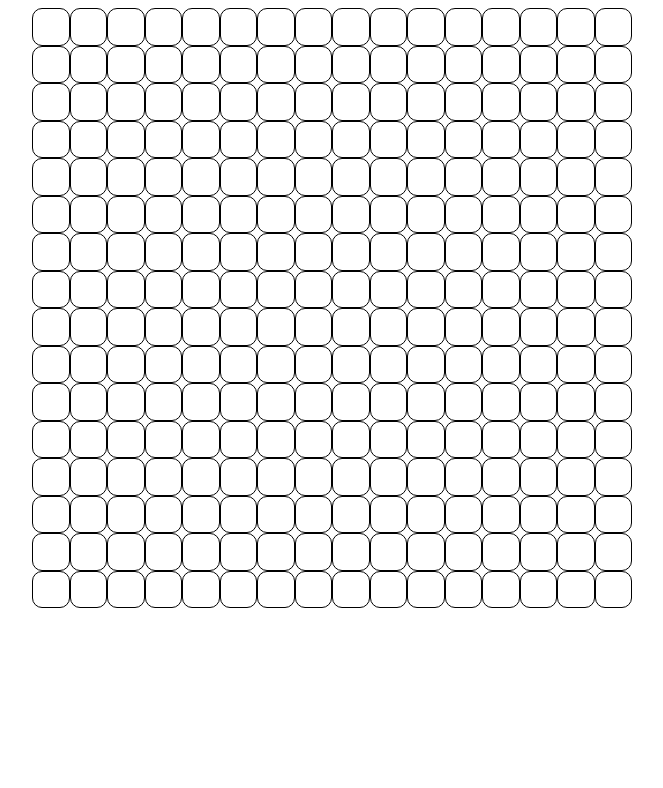
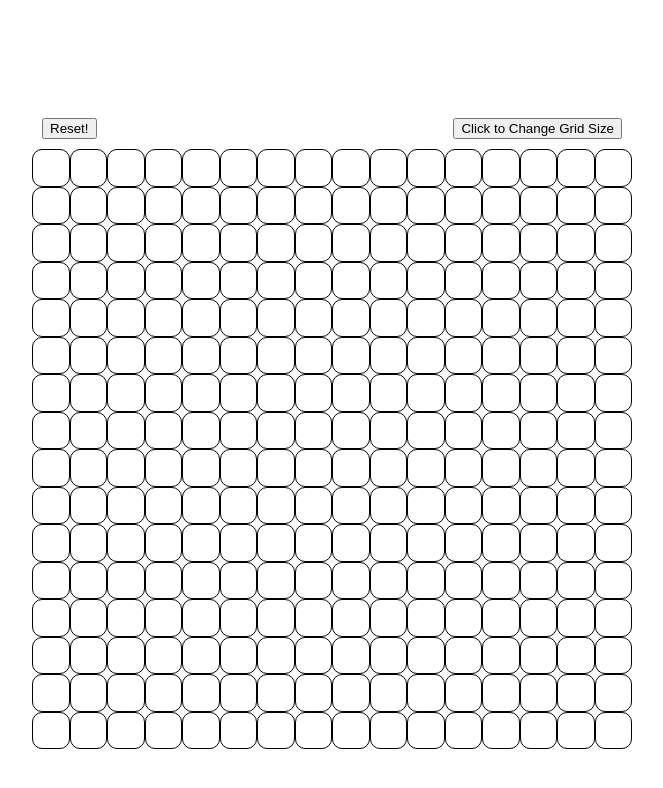
Before and after one commit to fdm-fdm/etch-a-sketch, a plain HTML site: page index.html in a window 1280 px wide. Shown: the top 788 px of the page, without its empty margins (308-971 px from the left). Drawn offline with Linux system fonts and the light colour scheme.

Commit message:
Fix page title and buttons

```diff
--- a/index.html
+++ b/index.html
@@ -5,11 +5,16 @@
     <meta name="viewport" content="width=device-width, initial-scale=1.0">
     <script src="logic.js" defer></script>
     <link rel = "stylesheet" href = "style.css">
-    <title>Etch-a-sketch</title>
+    <title>Etch-a-sketch!</title>
 </head>
 
 <body>
-    <div id = "container"></div>
-
+    <div id = "wrapper">
+        <div id = "buttonArea">
+            <button id="resetButton">Reset!</button>
+            <button id="changeSize">Click to Change Grid Size</button>
+        </div>
+        <div id = "container"></div>
+    </div>
 </body>
 </html>
```
